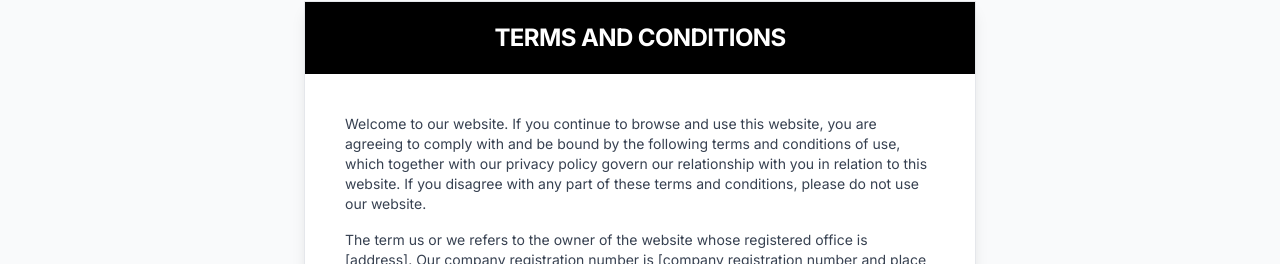
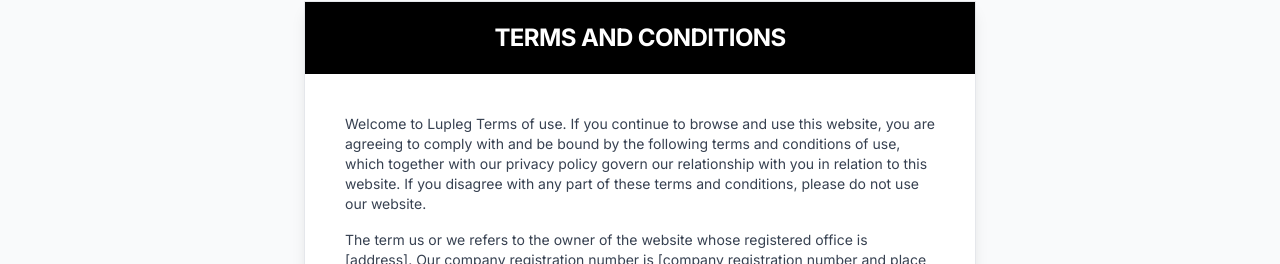
Before and after one commit to Lupleg-dev/React_Tutorials, a Next.js app: page /terms in a window 1280 px wide. Shown: the part 135-399 px from the top of the page. Built offline with nearby package versions, Linux system fonts and the light colour scheme.

Commit message:
Update welcome message in terms page

```diff
--- a/app/terms/page.js
+++ b/app/terms/page.js
@@ -23,7 +23,7 @@ export default function Terms() {
           </CardHeader>
           <CardContent className="px-10 py-6 text-gray-700">
             <p className="my-4 text-sm">
-              Welcome to our website. If you continue to browse and use this
+              Welcome to Lupleg Terms of use. If you continue to browse and use this
               website, you are agreeing to comply with and be bound by the
               following terms and conditions of use, which together with our
               privacy policy govern our relationship with you in relation to
```
